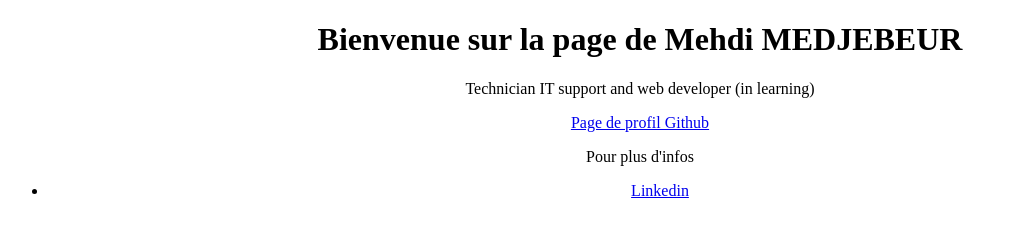
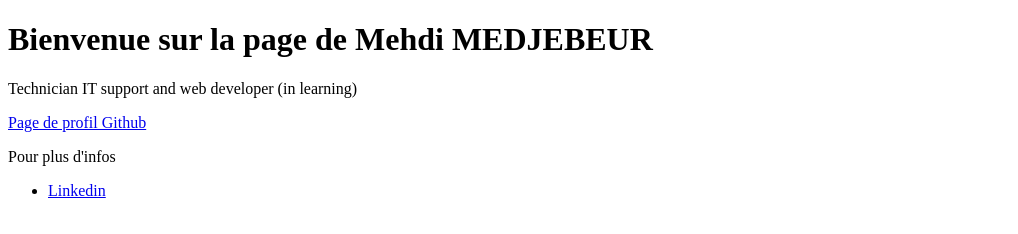
Before and after one commit to Kaitoju/kaitoju.github.io, a plain HTML site: page Project First Site on GH/index.html in a window 1280 px wide. Shown: the whole page, without its empty margins (0-1018 px from the left). Drawn offline with Linux system fonts and the light colour scheme.

Commit message:
Initial commit

```diff
--- a/index.html
+++ b/Project First Site on GH/index.html
@@ -2,14 +2,11 @@
 <html>
   <head>
     <meta charset="utf-8">
+    <link rel="stylesheet" href="style.css">
+    </style>
     <title>Page Perso Mehdi</title>
   </head>
   <body>
-    <style>
-      body {
-        text-align: center
-      }
-    </style>
     <div>
       <h1>Bienvenue sur la page de Mehdi MEDJEBEUR</h1>
         <p>Technician IT support and web developer (in learning)</p>
```
Also changed, not shown: Project First Site on GH/style.css (added).
